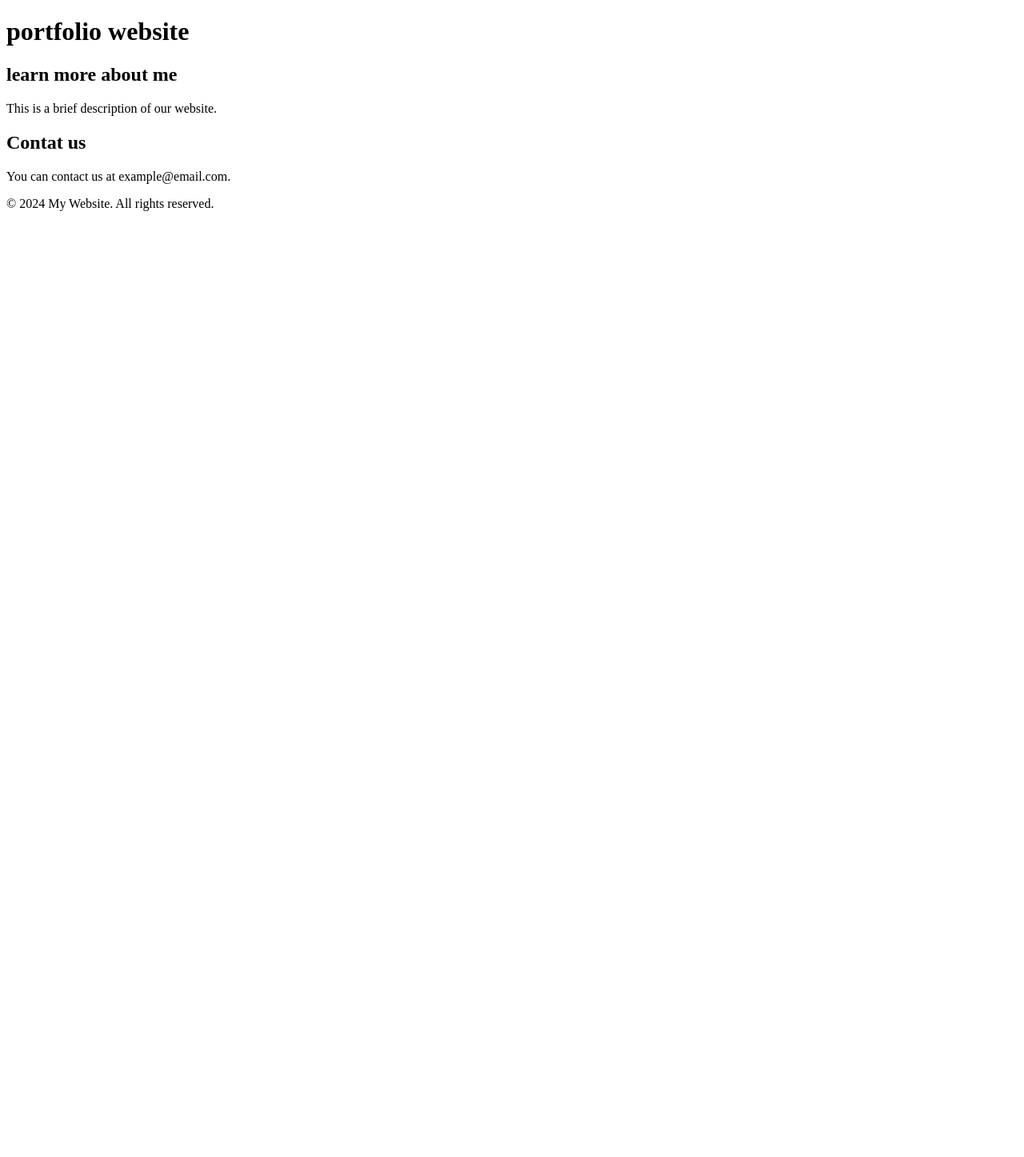
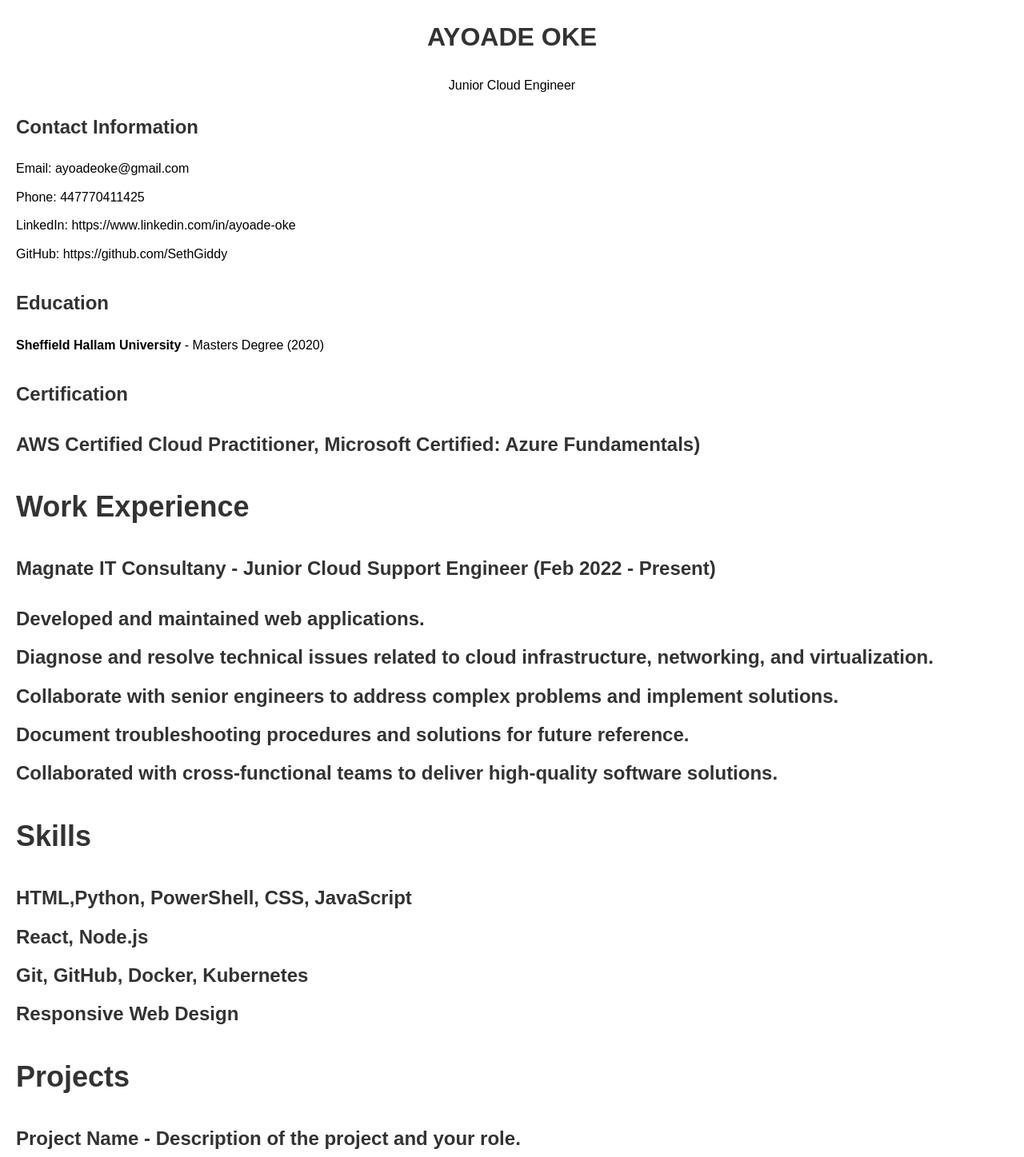
Before and after one commit to SethGiddy/Gitlesson101, a plain HTML site: page index.html in a window 1280 px wide. Shown: the whole page at 80% size. Before the commit the page ends 800 px from the top, so only its background shows below. Drawn offline with Linux system fonts and the light colour scheme.

Commit message:
Update HTML

```diff
--- a/index.html
+++ b/index.html
@@ -3,33 +3,91 @@
 <head>
     <meta charset="UTF-8">
     <meta name="viewport" content="width=device-width, initial-scale=1.0">
-    <title>Ayo's portfolio website</title>
-    <!-- Add any additional meta tags, stylesheets, or scripts here -->
+    <title>Your Name - Curriculum Vitae</title>
+    <style>
+        body {
+            font-family: Arial, sans-serif;
+            line-height: 1.6;
+            margin: 20px;
+        }
+
+        header {
+            text-align: center;
+            margin-bottom: 20px;
+        }
+
+        h1, h2 {
+            color: #333;
+        }
+
+        section {
+            margin-bottom: 30px;
+        }
+
+        ul {
+            list-style-type: none;
+            padding: 0;
+        }
+
+        li {
+            margin-bottom: 10px;
+        }
+
+        .contact {
+            margin-top: 20px;
+        }
+    </style>
 </head>
 <body>
 
     <header>
-        <h1>portfolio website</h1>
-        <!-- Add navigation links or other header content here -->
+        <h1>AYOADE OKE</h1>
+        <p>Junior Cloud Engineer</p>
     </header>
 
-    <main>
-        <section>
-            <h2>learn more about me</h2>
-            <p>This is a brief description of our website.</p>
-        </section>
+    <section>
+        <h2>Contact Information</h2>
+        <ul class=+447770411425>
+            <li>Email: ayoadeoke@gmail.com</li>
+            <li>Phone: 447770411425</li>
+            <li>LinkedIn: https://www.linkedin.com/in/ayoade-oke</li>
+            <li>GitHub: https://github.com/SethGiddy</li>
+        </ul>
+    </section>
 
-        <section>
-            <h2>Contat us</h2>
-            <p>You can contact us at example@email.com.</p>
-        </section>
-        <!-- Add more sections or content as needed -->
-    </main>
+    <section>
+        <h2>Education</h2>
+        <p><strong>Sheffield Hallam University</strong> - Masters Degree (2020)</p>
+    </section>
+    <h2>Certification</li>
+    	    <ul>
+	    <li>AWS Certified Cloud Practitioner, Microsoft Certified: Azure Fundamentals)
+    <section>
+        <h2>Work Experience</h2>
+        <p><strong>Magnate IT Consultany</strong> - Junior Cloud Support Engineer (Feb 2022 - Present)</p>
+        <ul>
+            <li>Developed and maintained web applications.</li>
+	    <li>Diagnose and resolve technical issues related to cloud infrastructure, networking, and virtualization.</li>
+	    <li>Collaborate with senior engineers to address complex problems and implement solutions.</li>
+	    <li>Document troubleshooting procedures and solutions for future reference.</li>
+            <li>Collaborated with cross-functional teams to deliver high-quality software solutions.</li>
+        </ul>
+    </section>
 
-    <footer>
-        <p>&copy; 2024 My Website. All rights reserved.</p>
-        <!-- Add footer content or links here -->
-    </footer>
+    <section>
+        <h2>Skills</h2>
+        <ul>
+            <li>HTML,Python, PowerShell, CSS, JavaScript</li>
+            <li>React, Node.js</li>
+            <li>Git, GitHub, Docker, Kubernetes </li>
+            <li>Responsive Web Design</li>
+        </ul>
+    </section>
+
+    <section>
+        <h2>Projects</h2>
+        <p><strong>Project Name</strong> - Description of the project and your role.</p>
+    </section>
 
 </body>
 </html>
```
